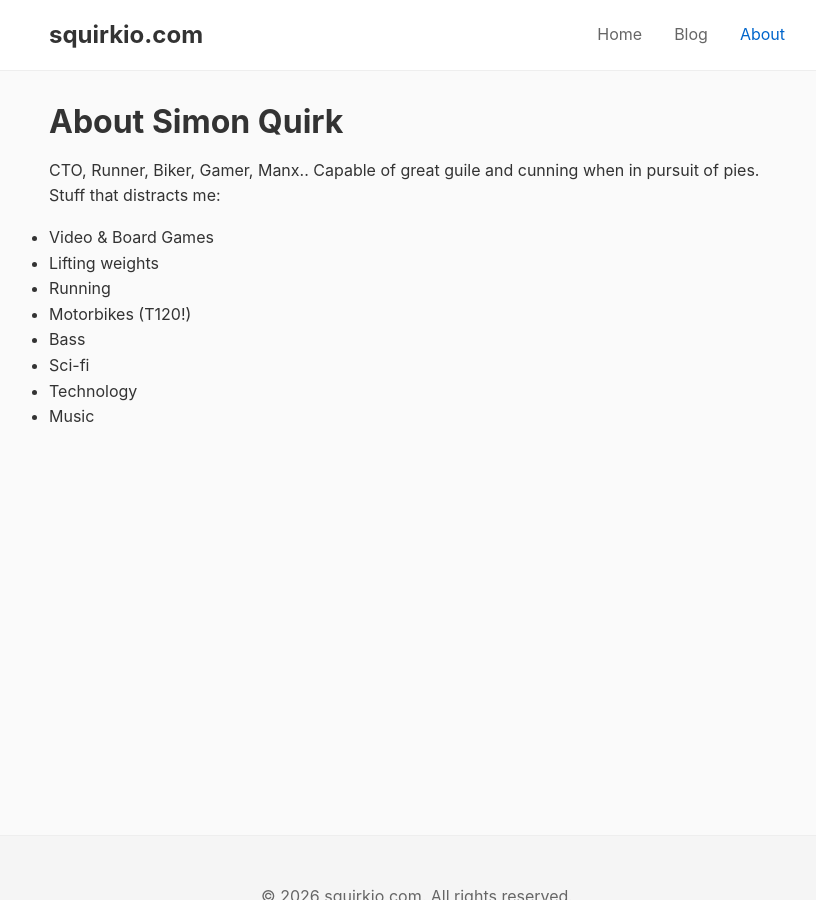
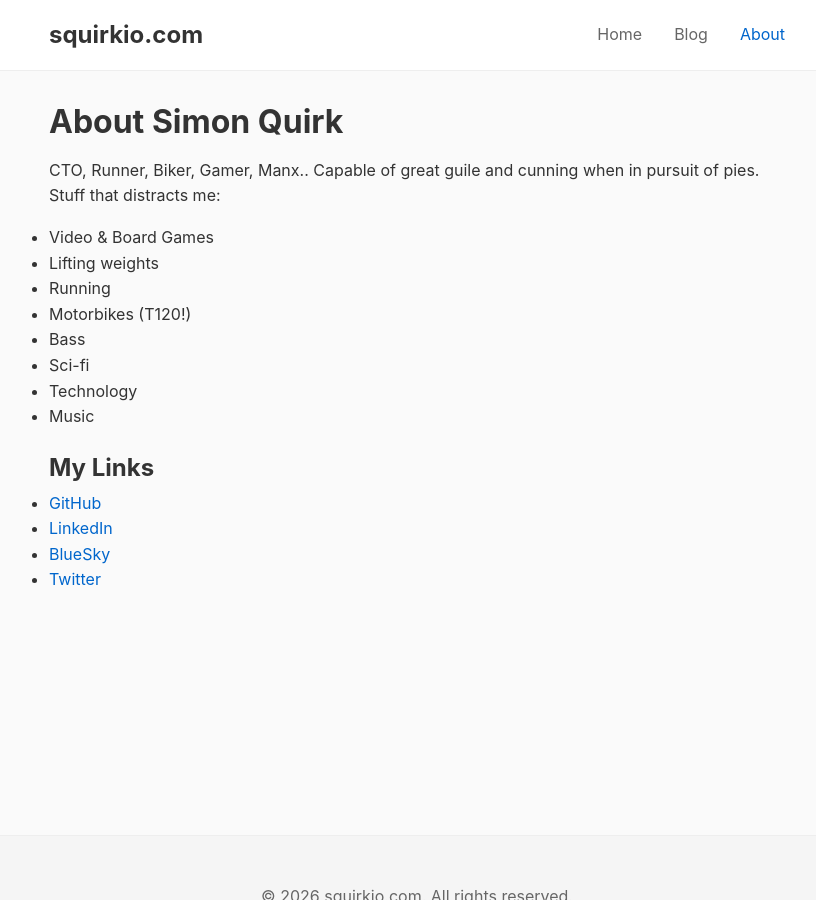
Before and after one commit to squirkio/squirkio.com, a Jekyll site: the page built from about.md, in a window 1280 px wide and 900 px high. Shown: the whole window, without its empty margins (223-1039 px from the left). Built offline with Jekyll 4.4.1, drawn with Linux system fonts in a browser that asks for light colours.

Commit message:
new links

```diff
--- a/_config.yml
+++ b/_config.yml
@@ -6,6 +6,9 @@ baseurl: "/" # the subpath of your site, e.g. /blog/
 url: "https://squirkio.com" # the base hostname & protocol for your site
 twitter_username: slimbods
 github_username: squirkio
+bluesky_username: squirkio
+linkedIn_username: simonquirk
+threads_username: slimbos
 
 # Build settings
 theme: jekyll-theme-hacker
--- a/about.md
+++ b/about.md
@@ -15,3 +15,10 @@ CTO, Runner, Biker, Gamer, Manx.. Capable of great guile and cunning when in pur
 - Sci-fi
 - Technology
 - Music
+
+<h2>My Links</h2>
+<ul>
+  <li><a href="https://github.com/{{ site.github_username }}">GitHub</a></li>
+  <li><a href="https://linkedin.com/in/{{ site.linkedin_username }}">LinkedIn</a></li>
+  <li><a href="https://bsky.app/profile/{{ site.bluesky_username }}">BlueSky</a></li>
+  <li><a href="https://twitter.com/{{ site.twitter_username }}">Twitter</a></li>
```
